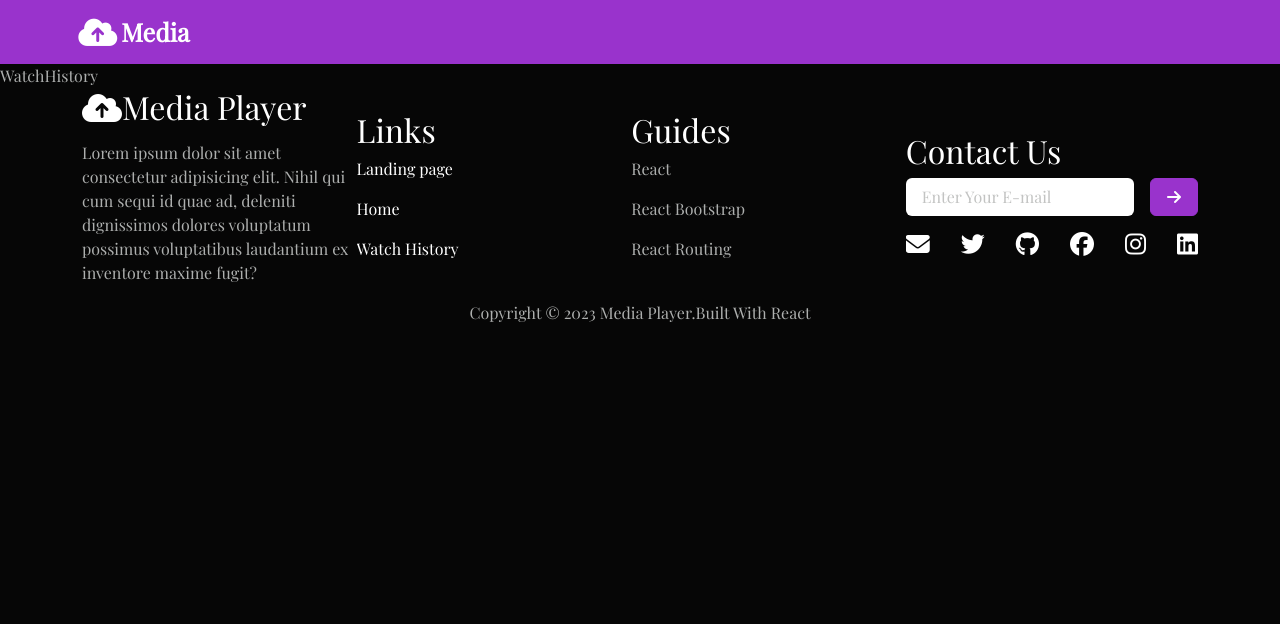
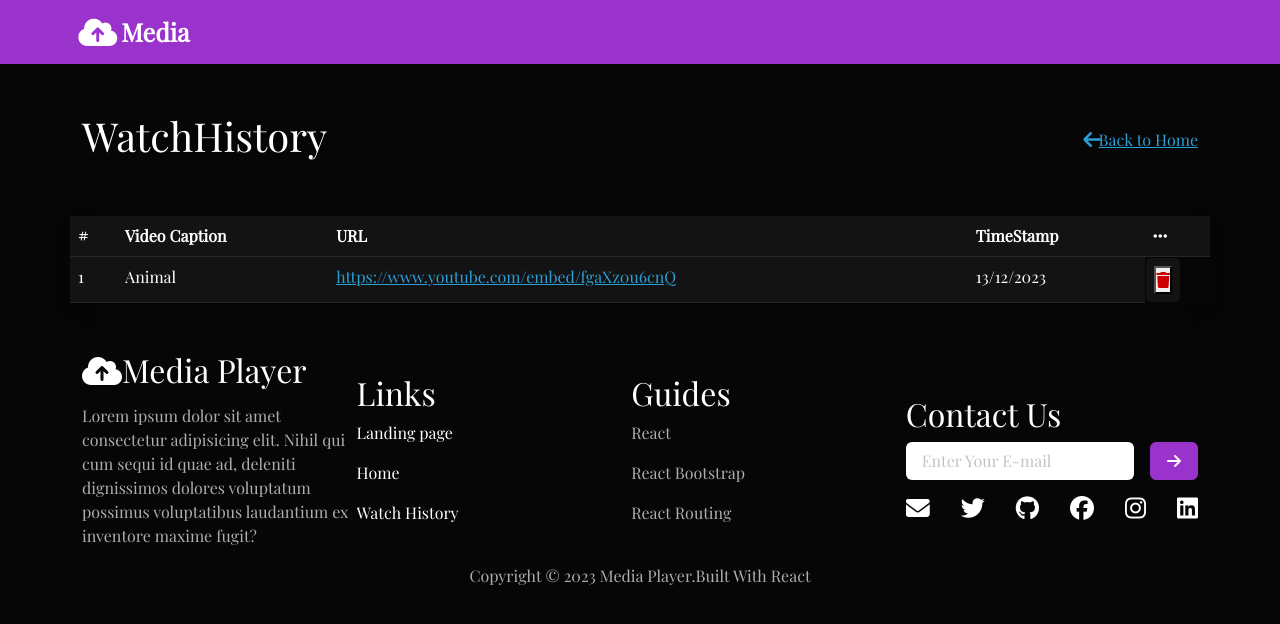
Before and after one commit to roshan-roy-22/MediaPlayer, a React (Vite) app: page /history in a window 1280 px wide. Shown: the top 624 px of the page. Built offline with nearby package versions, Linux system fonts and the light colour scheme.

Commit message:
initial commit

```diff
--- a/src/Components/Category.jsx
+++ b/src/Components/Category.jsx
@@ -1,7 +1,48 @@
-import React from 'react'
+import React, { useState } from "react";
+import { Modal, Button, FloatingLabel, Form } from "react-bootstrap";
 
-export default function Category() {
+function Category() {
+  const [show, setShow] = useState(false);
+
+  const handleClose = () => setShow(false);
+  const handleShow = () => setShow(true);
   return (
-    <div>Category</div>
-  )
+    <>
+      <div className="d-grid">
+        <Button className="btn btn-info" onClick={handleShow}>
+          Category
+        </Button>
+      </div>
+      <Modal
+        show={show}
+        onHide={handleClose}
+        backdrop="static"
+        keyboard={false}
+        centered
+      >
+        <Modal.Header closeButton>
+          <Modal.Title>Add Category Form</Modal.Title>
+        </Modal.Header>
+        <Modal.Body>
+          <FloatingLabel
+            controlId="floatingInputCName"
+            label="Category Name"
+            className="mb-3"
+          >
+            <Form.Control type="text" placeholder="Category Name" />
+          </FloatingLabel>
+        </Modal.Body>
+        <Modal.Footer>
+          <Button variant="secondary" onClick={handleClose}>
+            Close
+          </Button>
+          <Button className="btn btn-info" onClick={handleClose}>
+            Add
+          </Button>
+        </Modal.Footer>
+      </Modal>
+    </>
+  );
 }
+
+export default Category;
--- a/src/Components/Videocard.jsx
+++ b/src/Components/Videocard.jsx
@@ -1,9 +1,57 @@
-import React from 'react'
+import React, { useState } from "react";
+import { Card, Modal, Button } from "react-bootstrap";
 
 function Videocard() {
+  const [show, setShow] = useState(false);
+
+  const handleClose = () => setShow(false);
+  const handleShow = () => setShow(true);
+
   return (
-    <div>Videocard</div>
-  )
+    <>
+      <Card>
+        <Card.Img
+          onClick={handleShow}
+          height={"200px"}
+          variant="top"
+          src="https://m.media-amazon.com/images/M/MV5BMDQwOTI3NTMtZjA0My00M2E3LThmODUtODdiNTQ3ZjNiNGE3XkEyXkFqcGdeQXVyNTM2NTg3Nzg@._V1_.jpg"
+        />
+        <Card.Body>
+          <Card.Title className="d-flex justify-content-between align-items-center">
+            <h6>Video title</h6>
+            <button className="btn">
+              <i className="fa-solid fa-trash text-danger"></i>
+            </button>
+          </Card.Title>
+        </Card.Body>
+      </Card>
+
+      <Modal show={show} onHide={handleClose}>
+        <Modal.Header closeButton>
+          <Modal.Title>Video Caption</Modal.Title>
+        </Modal.Header>
+
+        <Modal.Body>
+          <iframe className="w-100 "
+
+            height="384"
+            src="https://www.youtube.com/embed/8FkLRUJj-o0"
+            title="ANIMAL (OFFICIAL TRAILER): Ranbir Kapoor | Rashmika M, Anil K, Bobby D | Sandeep Vanga | Bhushan K"
+            frameborder="0"
+            allow="accelerometer; autoplay; clipboard-write; encrypted-media; gyroscope; picture-in-picture; web-share"
+            allowfullscreen
+          ></iframe>
+        </Modal.Body>
+
+        <Modal.Footer>
+          <Button variant="secondary" onClick={handleClose}>
+            Close
+          </Button>
+          {/* You can add additional buttons or actions here */}
+        </Modal.Footer>
+      </Modal>
+    </>
+  );
 }
 
-export default Videocard
+export default Videocard;
--- a/src/Components/View.jsx
+++ b/src/Components/View.jsx
@@ -6,12 +6,11 @@ import Videocard from './Videocard'
 function View() {
   return (
     <>
-    <Row>
+    <Row className='mx-auto '>
       <Col sm={12} md={6} lg={4} xl={3}>
      <Videocard/>
       </Col>
     </Row>
-    kk
     </>
   )
 }
--- a/src/Pages/Home.jsx
+++ b/src/Pages/Home.jsx
@@ -18,11 +18,11 @@ function Home() {
         </Link>
       </div>
       <div className="container-fluid w-100 mt-3 mb-3 row">
-        <div className="all-videos col-lg-6">
+        <div className="all-videos col-lg-9">
           <h3>All uploaded videos</h3>
           <View/>
         </div>
-        <div className="category col-lg-6">
+        <div className="category col-lg-3">
           <Category/>
         </div>
       </div>
--- a/src/Pages/WatchHistory.jsx
+++ b/src/Pages/WatchHistory.jsx
@@ -1,8 +1,38 @@
 import React from 'react'
+import { Link } from 'react-router-dom'
 
 function WatchHistory() {
   return (
-    <div>WatchHistory</div>
+    <>
+      <div className='d-flex justify-content-between align-items-center mb-5 mt-5 container'>
+        <h3>WatchHistory</h3>
+        <Link to={'/home'}><i class="fa-solid fa-arrow-left fa-beat"></i>Back to Home</Link>
+      </div>
+      <table className="table mb-5 container shadow">
+        <thead>
+          <tr>
+            <th>#</th>
+            <th>Video Caption</th>
+            <th>URL</th>
+            <th>TimeStamp</th>
+            <th><i class="fa-solid fa-ellipsis"></i></th>
+          </tr>
+        </thead>
+        <tbody>
+          <tr>
+            <td>1</td>
+            <td>Animal</td>
+            <td><a href="https://www.hdcarwallpapers.com/walls/mercedes_benz_g_63_amg-HD.jpg" target='_blank'>https://www.youtube.com/embed/fgaXz0u6cnQ</a></td>
+            <td>13/12/2023</td>
+            <td className='btn'>
+              <button>
+                <i className='fa-solid fa-trash text-danger'></i>
+              </button>
+            </td>
+          </tr>
+        </tbody>
+      </table>
+    </>
   )
 }
 
```
